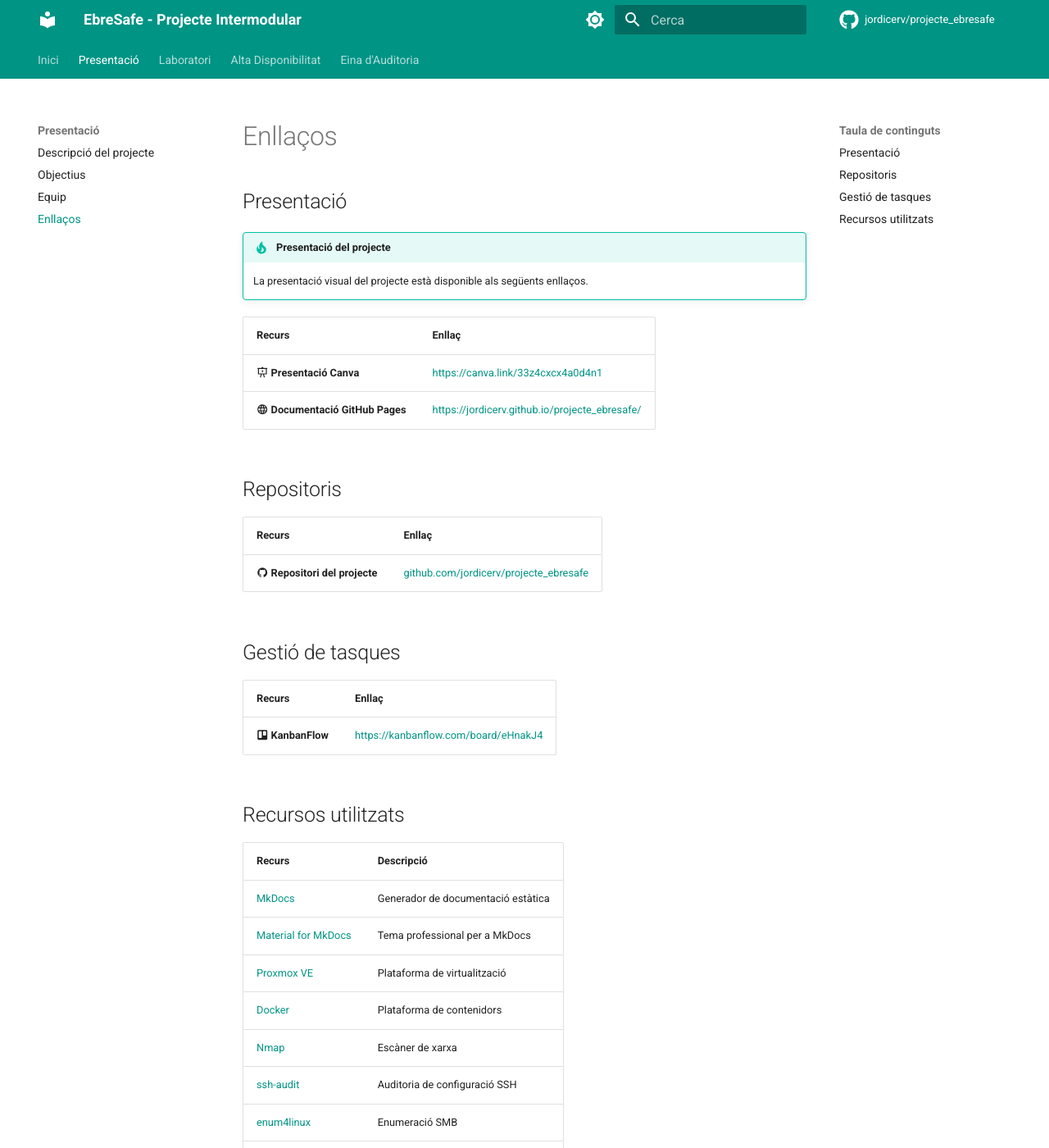
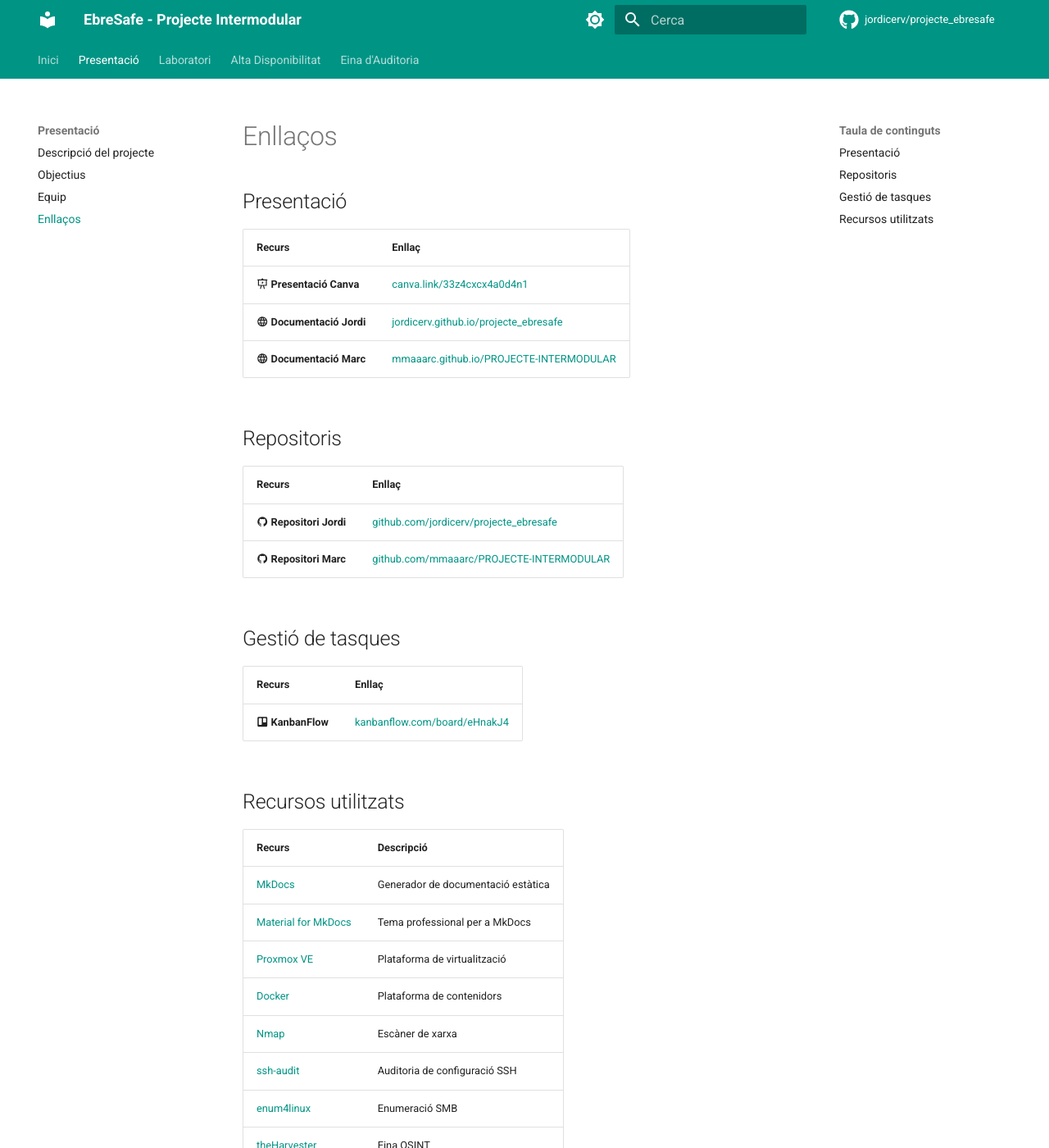
Before and after one commit to jordicerv/projecte_ebresafe, an MkDocs documentation site: the page built from docs/presentacio/enllacos.md, in a window 1280 px wide and 1400 px high. Shown: the whole window at 82% size. Built offline with MkDocs 1.6.1 and Material for MkDocs 9.7.7, drawn with Linux system fonts in a browser that asks for light colours; comment, search, counter and statistics services are not loaded.

Commit message:
Afegit enllaç Marc, neteja admonitions, coherència general

```diff
--- a/docs/presentacio/enllacos.md
+++ b/docs/presentacio/enllacos.md
@@ -2,25 +2,24 @@
 
 ## Presentació
 
-!!! tip "Presentació del projecte"
-    La presentació visual del projecte està disponible als següents enllaços.
-
 | Recurs | Enllaç |
 |--------|--------|
-| :material-presentation-play: **Presentació Canva** | [https://canva.link/33z4cxcx4a0d4n1](https://canva.link/33z4cxcx4a0d4n1) |
-| :material-web: **Documentació GitHub Pages** | [https://jordicerv.github.io/projecte_ebresafe/](https://jordicerv.github.io/projecte_ebresafe/) |
+| :material-presentation-play: **Presentació Canva** | [canva.link/33z4cxcx4a0d4n1](https://canva.link/33z4cxcx4a0d4n1) |
+| :material-web: **Documentació Jordi** | [jordicerv.github.io/projecte_ebresafe](https://jordicerv.github.io/projecte_ebresafe/) |
+| :material-web: **Documentació Marc** | [mmaaarc.github.io/PROJECTE-INTERMODULAR](https://mmaaarc.github.io/PROJECTE-INTERMODULAR/) |
 
 ## Repositoris
 
 | Recurs | Enllaç |
 |--------|--------|
-| :material-github: **Repositori del projecte** | [github.com/jordicerv/projecte_ebresafe](https://github.com/jordicerv/projecte_ebresafe) |
+| :material-github: **Repositori Jordi** | [github.com/jordicerv/projecte_ebresafe](https://github.com/jordicerv/projecte_ebresafe) |
+| :material-github: **Repositori Marc** | [github.com/mmaaarc/PROJECTE-INTERMODULAR](https://github.com/mmaaarc/PROJECTE-INTERMODULAR) |
 
 ## Gestió de tasques
 
 | Recurs | Enllaç |
 |--------|--------|
-| :material-trello: **KanbanFlow** | [https://kanbanflow.com/board/eHnakJ4](https://kanbanflow.com/board/eHnakJ4) |
+| :material-trello: **KanbanFlow** | [kanbanflow.com/board/eHnakJ4](https://kanbanflow.com/board/eHnakJ4) |
 
 ## Recursos utilitzats
 
```
Also changed, not shown: docs/index.md (+3 -6 lines), docs/presentacio/objectius.md (+1 -2 lines).
